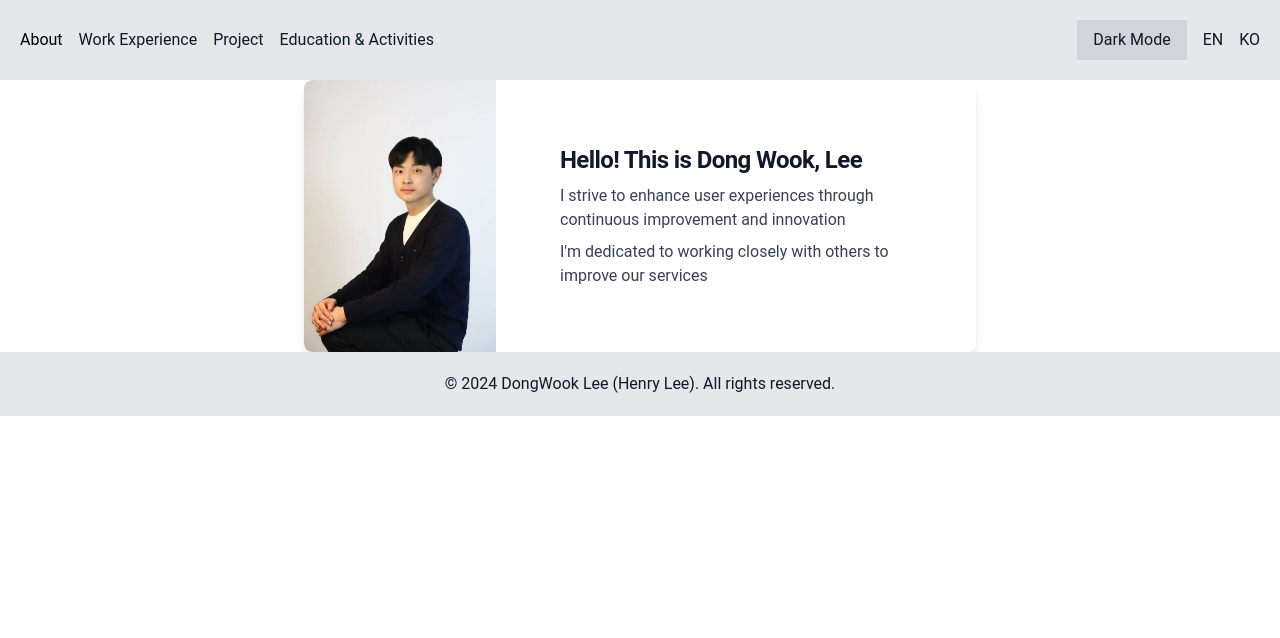
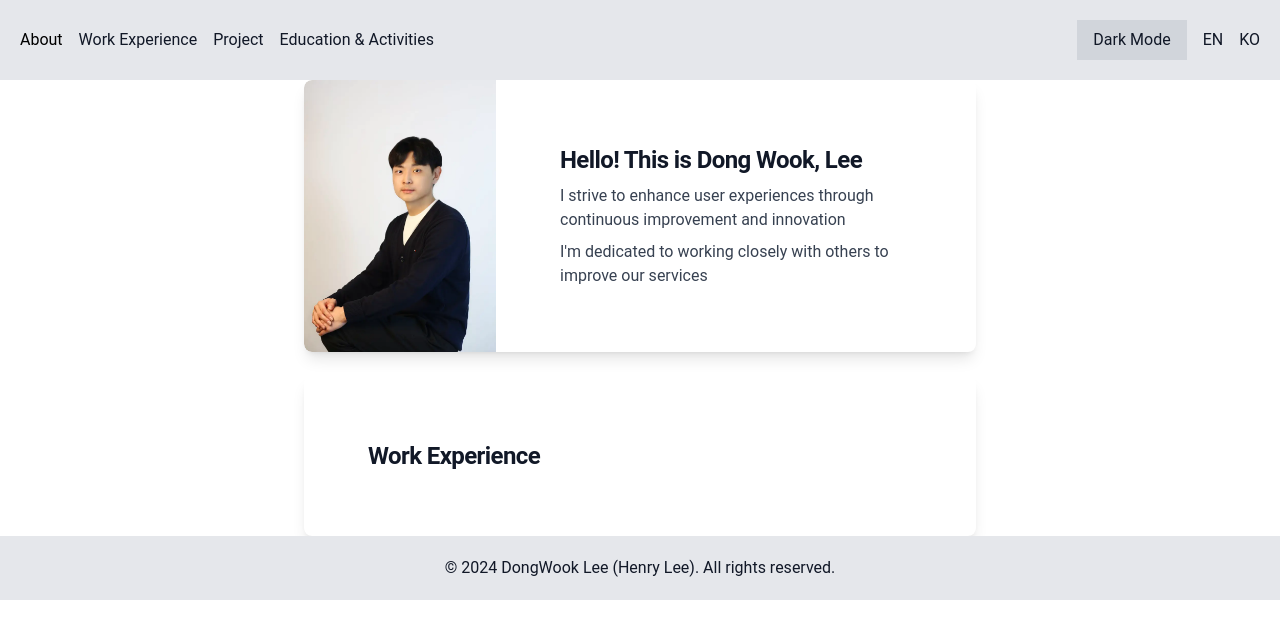
Before and after one commit to Lee-Dongwook/About-Me, a React (Vite) app: page / in a window 1280 px wide. Shown: the top 638 px of the page. Built offline with nearby package versions, Linux system fonts and the light colour scheme.

Commit message:
data : add work experience

```diff
--- a/src/App.tsx
+++ b/src/App.tsx
@@ -1,5 +1,6 @@
 import { Navbar } from "./components/Navbar";
 import { IntroCard } from "./components/IntroCard";
+import { WorkCard } from "./components/WorkCard";
 import { Footer } from "./components/Footer";
 import introduce from "./assets/data/introduce.json";
 
@@ -12,6 +13,8 @@ function App() {
           title="Hello! This is Dong Wook, Lee"
           description={introduce.comment}
         />
+        <br />
+        <WorkCard title="Work Experience" />
       </main>
       <Footer />
     </>
--- /dev/null
+++ b/src/components/WorkCard.tsx
@@ -0,0 +1,27 @@
+import React from "react";
+
+interface CardProps {
+  title: string;
+  description?: string[];
+}
+
+export const WorkCard: React.FC<CardProps> = ({ title, description }) => {
+  return (
+    <div className="flex max-w-2xl mx-auto overflow-hidden bg-white shadow-lg rounded-lg">
+      <div className="flex flex-col justify-between p-16 leading-normal">
+        <h5 className="text-2xl font-bold tracking-tight text-gray-900 dark:text-white">
+          {title}
+        </h5>
+        {description?.map((value) => {
+          return (
+            <>
+              <p className="font-normal text-gray-700 dark:text-gray-400">
+                {value}
+              </p>
+            </>
+          );
+        })}
+      </div>
+    </div>
+  );
+};
```
Also changed, not shown: src/assets/data/work.json (added, +12 -0 lines).
